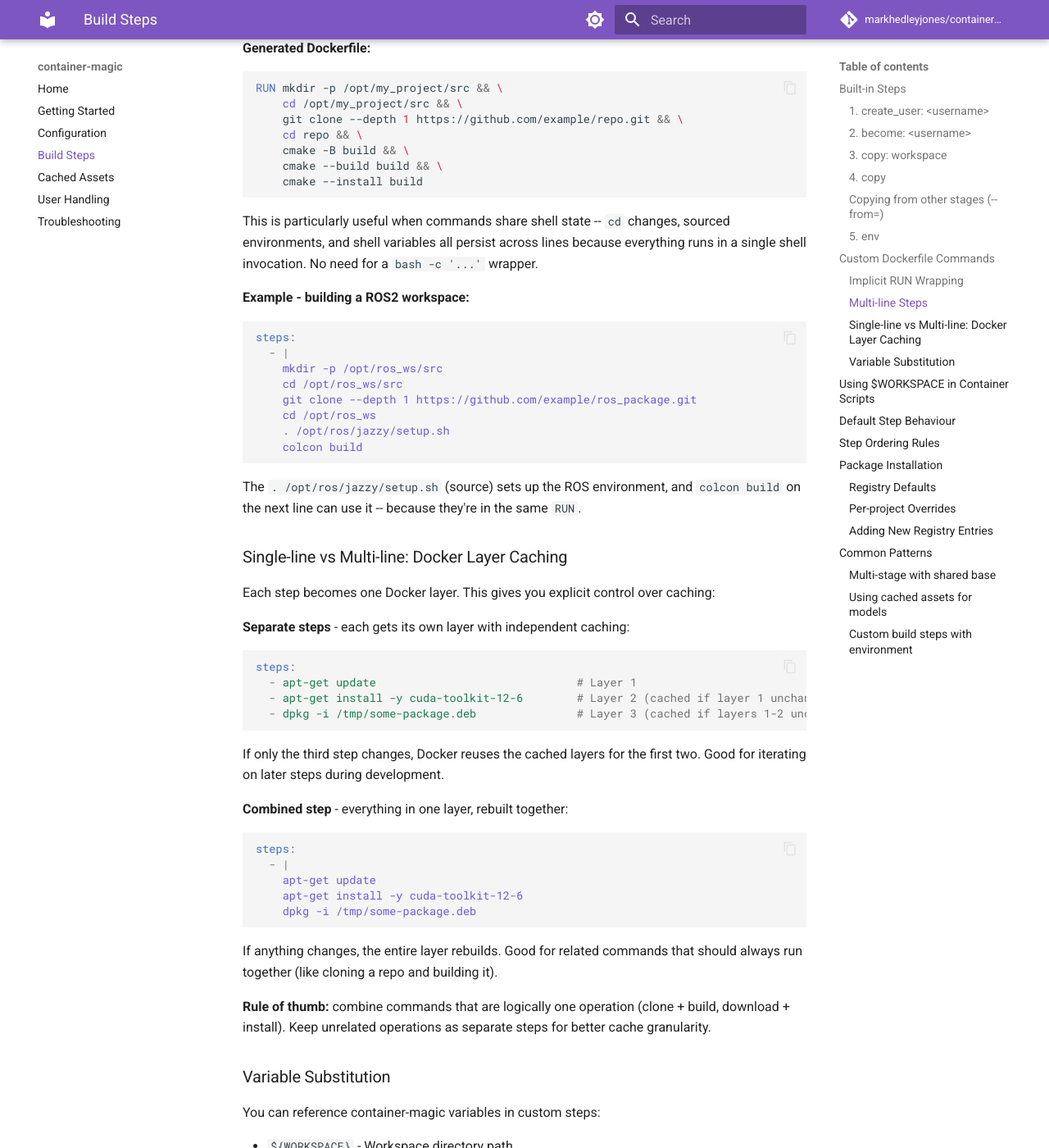
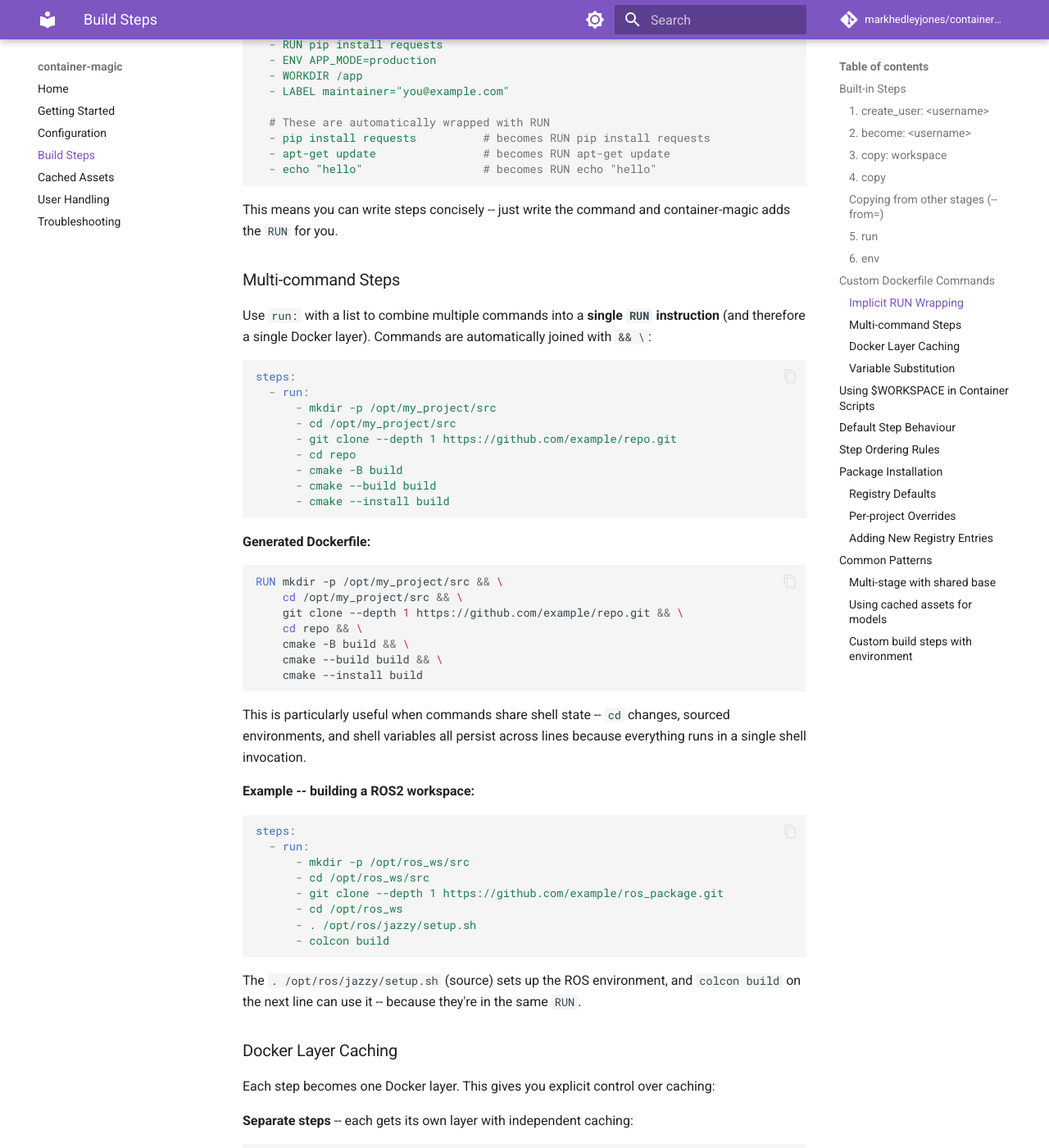
Before and after one commit to markhedleyjones/container-magic, an MkDocs documentation site: the page built from docs/build-steps.md, in a window 1280 px wide and 1400 px high, scrolled down 5226 px. Shown: the whole window at 82% size. Built offline with MkDocs 1.6.1 and Material for MkDocs 9.7.7, drawn with Linux system fonts in a browser that asks for light colours; comment, search, counter and statistics services are not loaded; some of the changed text lies outside the part shown.

Commit message:
docs: document run list form and remove pipe block examples
Replace all YAML | block examples with the cleaner run: list
syntax throughout build-steps.md. Add run as a documented
built-in step alongside create_user, become, copy, and env.

````diff
--- a/docs/build-steps.md
+++ b/docs/build-steps.md
@@ -155,7 +155,34 @@ The `--from=` argument should reference a stage name defined in the same `cm.yam
 
 ---
 
-### 5. `env`
+### 5. `run`
+
+Combines multiple commands into a single `RUN` instruction (one Docker layer). Commands are joined with `&& \` automatically:
+
+```yaml
+steps:
+  - run:
+      - mkdir -p /opt/app
+      - cd /opt/app
+      - git clone --depth 1 https://github.com/example/repo.git
+      - cd repo
+      - make install
+```
+
+Use this when commands are logically one operation -- for example, cloning a repository and building it. Shell state (`cd`, sourced environments, shell variables) persists across lines because everything runs in a single shell invocation.
+
+For a single command, a bare string is simpler:
+
+```yaml
+steps:
+  - echo "hello"     # becomes RUN echo "hello"
+```
+
+See [Multi-command Steps](#multi-command-steps) for more examples and [Docker Layer Caching](#docker-layer-caching) for when to combine vs separate commands.
+
+---
+
+### 6. `env`
 
 Sets environment variables in the image. Accepts either a dict or a list:
 
@@ -224,20 +251,20 @@ steps:
 
 This means you can write steps concisely -- just write the command and container-magic adds the `RUN` for you.
 
-### Multi-line Steps
+### Multi-command Steps
 
-Use a YAML `|` block to combine multiple commands into a **single `RUN` instruction** (and therefore a single Docker layer). Lines are automatically joined with `&& \`:
+Use `run:` with a list to combine multiple commands into a **single `RUN` instruction** (and therefore a single Docker layer). Commands are automatically joined with `&& \`:
 
 ```yaml
 steps:
-  - |
-    mkdir -p /opt/my_project/src
-    cd /opt/my_project/src
-    git clone --depth 1 https://github.com/example/repo.git
-    cd repo
-    cmake -B build
-    cmake --build build
-    cmake --install build
+  - run:
+      - mkdir -p /opt/my_project/src
+      - cd /opt/my_project/src
+      - git clone --depth 1 https://github.com/example/repo.git
+      - cd repo
+      - cmake -B build
+      - cmake --build build
+      - cmake --install build
 ```
 
 **Generated Dockerfile:**
@@ -252,28 +279,28 @@ RUN mkdir -p /opt/my_project/src && \
     cmake --install build
 ```
 
-This is particularly useful when commands share shell state -- `cd` changes, sourced environments, and shell variables all persist across lines because everything runs in a single shell invocation. No need for a `bash -c '...'` wrapper.
+This is particularly useful when commands share shell state -- `cd` changes, sourced environments, and shell variables all persist across lines because everything runs in a single shell invocation.
 
-**Example - building a ROS2 workspace:**
+**Example -- building a ROS2 workspace:**
 
 ```yaml
 steps:
-  - |
-    mkdir -p /opt/ros_ws/src
-    cd /opt/ros_ws/src
-    git clone --depth 1 https://github.com/example/ros_package.git
-    cd /opt/ros_ws
-    . /opt/ros/jazzy/setup.sh
-    colcon build
+  - run:
+      - mkdir -p /opt/ros_ws/src
+      - cd /opt/ros_ws/src
+      - git clone --depth 1 https://github.com/example/ros_package.git
+      - cd /opt/ros_ws
+      - . /opt/ros/jazzy/setup.sh
+      - colcon build
 ```
 
 The `. /opt/ros/jazzy/setup.sh` (source) sets up the ROS environment, and `colcon build` on the next line can use it -- because they're in the same `RUN`.
 
-### Single-line vs Multi-line: Docker Layer Caching
+### Docker Layer Caching
 
 Each step becomes one Docker layer. This gives you explicit control over caching:
 
-**Separate steps** - each gets its own layer with independent caching:
+**Separate steps** -- each gets its own layer with independent caching:
 
 ```yaml
 steps:
@@ -284,14 +311,14 @@ steps:
 
 If only the third step changes, Docker reuses the cached layers for the first two. Good for iterating on later steps during development.
 
-**Combined step** - everything in one layer, rebuilt together:
+**Combined step** -- everything in one layer, rebuilt together:
 
 ```yaml
 steps:
-  - |
-    apt-get update
-    apt-get install -y cuda-toolkit-12-6
-    dpkg -i /tmp/some-package.deb
+  - run:
+      - apt-get update
+      - apt-get install -y cuda-toolkit-12-6
+      - dpkg -i /tmp/some-package.deb
 ```
 
 If anything changes, the entire layer rebuilds. Good for related commands that should always run together (like cloning a repo and building it).
````
